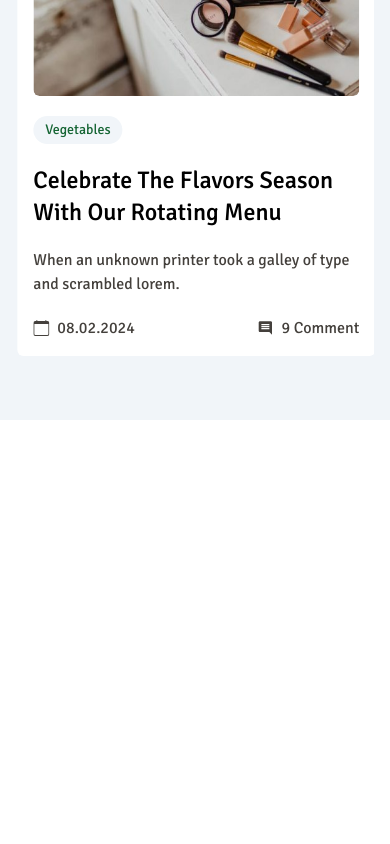
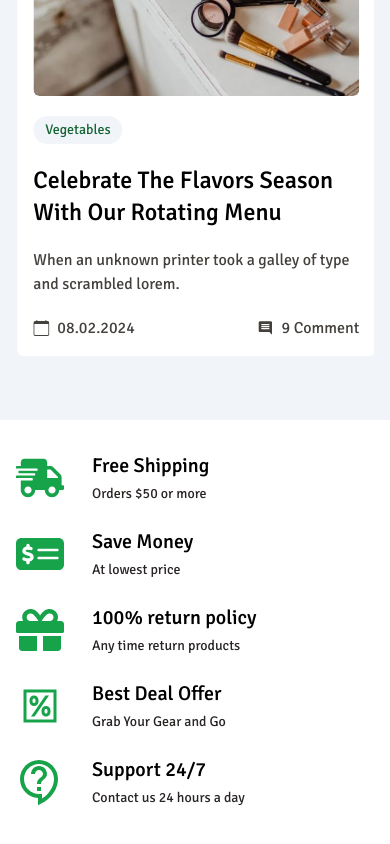
Before and after one commit to protamim/naba-grocery-shop, a Next.js app: page / in a window 390 px wide. Shown: the part 9828-10672 px from the top of the page. Before the commit the page ends 10248 px from the top, so only its background shows below. Built offline with nearby package versions, Linux system fonts and the light colour scheme.

Commit message:
features section for home

```diff
--- a/src/app/page.js
+++ b/src/app/page.js
@@ -6,6 +6,7 @@ import ProductsAdsSection from "@/components/ui/ProductsAdsSection";
 import TopRatedSection from "@/components/ui/TopRatedSection";
 import TrendingSection from "@/components/ui/TrendingSection";
 import BlogSection from "@/components/ui/BlogSection";
+import FeaturesSection from "@/components/ui/FeaturesSection";
 
 const HomePage = () => {
   return (
@@ -18,6 +19,7 @@ const HomePage = () => {
       <TrendingSection />
       <TopRatedSection />
       <BlogSection />
+      <FeaturesSection />
     </main>
   );
 };
--- /dev/null
+++ b/src/components/ui/FeaturesSection.js
@@ -0,0 +1,96 @@
+import { FaShippingFast, FaGift } from "react-icons/fa";
+import { FaMoneyCheckDollar } from "react-icons/fa6";
+import { LiaPercentageSolid } from "react-icons/lia";
+import { MdOutlineContactSupport } from "react-icons/md";
+
+const FeaturesSection = () => {
+  return (
+    <>
+      <section className="pb-10 px-4">
+        <div className="py-8 grid gap-y-6 grid-cols-1 sm:grid-cols-2 sm:gap-x-4 sm:gap-y-10 lg:grid-cols-3 xl:grid-cols-4 2xl:grid-cols-5">
+          {/* Item - 1 */}
+          <div className="flex items-center gap-x-7 group">
+            {/* Icon */}
+            <span className="text-5xl text-green-600 transition-all duration-300 ease-in-out group-hover:text-yellow-400">
+              <FaShippingFast />
+            </span>
+            {/* Information */}
+            <div className="flex flex-col gap-y-1">
+              <h6 className="text-xl text-black font-medium">Free Shipping</h6>
+              <p className="text-sm font-normal text-stone-800">
+                Orders $50 or more
+              </p>
+            </div>
+          </div>
+
+          {/* Item - 2 */}
+          <div className="flex items-center gap-x-7 group">
+            {/* Icon */}
+            <span className="text-5xl text-green-600 transition-all duration-300 ease-in-out group-hover:text-yellow-400">
+              <FaMoneyCheckDollar />
+            </span>
+            {/* Information */}
+            <div className="flex flex-col gap-y-1">
+              <h6 className="text-xl text-black font-medium">Save Money</h6>
+              <p className="text-sm font-normal text-stone-800">
+                At lowest price
+              </p>
+            </div>
+          </div>
+
+          {/* Item - 3 */}
+          <div className="flex items-center gap-x-7 group">
+            {/* Icon */}
+            <span className="text-5xl text-green-600 transition-all duration-300 ease-in-out group-hover:text-yellow-400">
+              <FaGift />
+            </span>
+            {/* Information */}
+            <div className="flex flex-col gap-y-1">
+              <h6 className="text-xl text-black font-medium">
+                100% return policy
+              </h6>
+              <p className="text-sm font-normal text-stone-800">
+                Any time return products
+              </p>
+            </div>
+          </div>
+
+          {/* Item - 4 */}
+          <div className="flex items-center gap-x-7 group">
+            {/* Icon */}
+            <span className="text-5xl text-green-600 transition-all duration-300 ease-in-out group-hover:text-yellow-400">
+              <LiaPercentageSolid />
+            </span>
+            {/* Information */}
+            <div className="flex flex-col gap-y-1">
+              <h6 className="text-xl text-black font-medium">
+                Best Deal Offer
+              </h6>
+              <p className="text-sm font-normal text-stone-800">
+                Grab Your Gear and Go
+              </p>
+            </div>
+          </div>
+
+          {/* Item - 5 */}
+          <div className="flex items-center gap-x-7 group">
+            {/* Icon */}
+            <span className="text-5xl text-green-600 transition-all duration-300 ease-in-out group-hover:text-yellow-400">
+              <MdOutlineContactSupport />
+            </span>
+            {/* Information */}
+            <div className="flex flex-col gap-y-1">
+              <h6 className="text-xl text-black font-medium">Support 24/7</h6>
+              <p className="text-sm font-normal text-stone-800">
+                Contact us 24 hours a day
+              </p>
+            </div>
+          </div>
+
+        </div>
+      </section>
+    </>
+  );
+};
+
+export default FeaturesSection;
```
